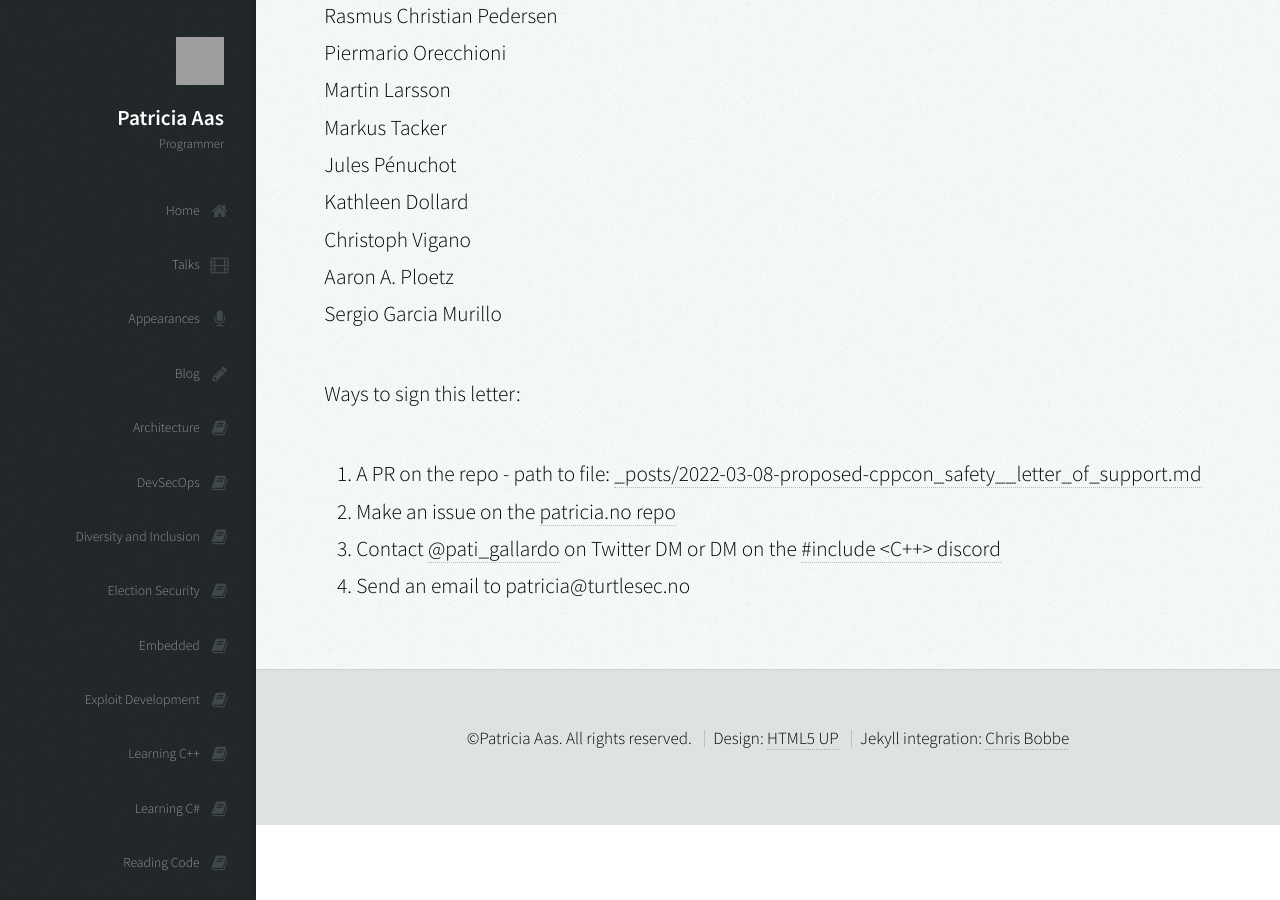
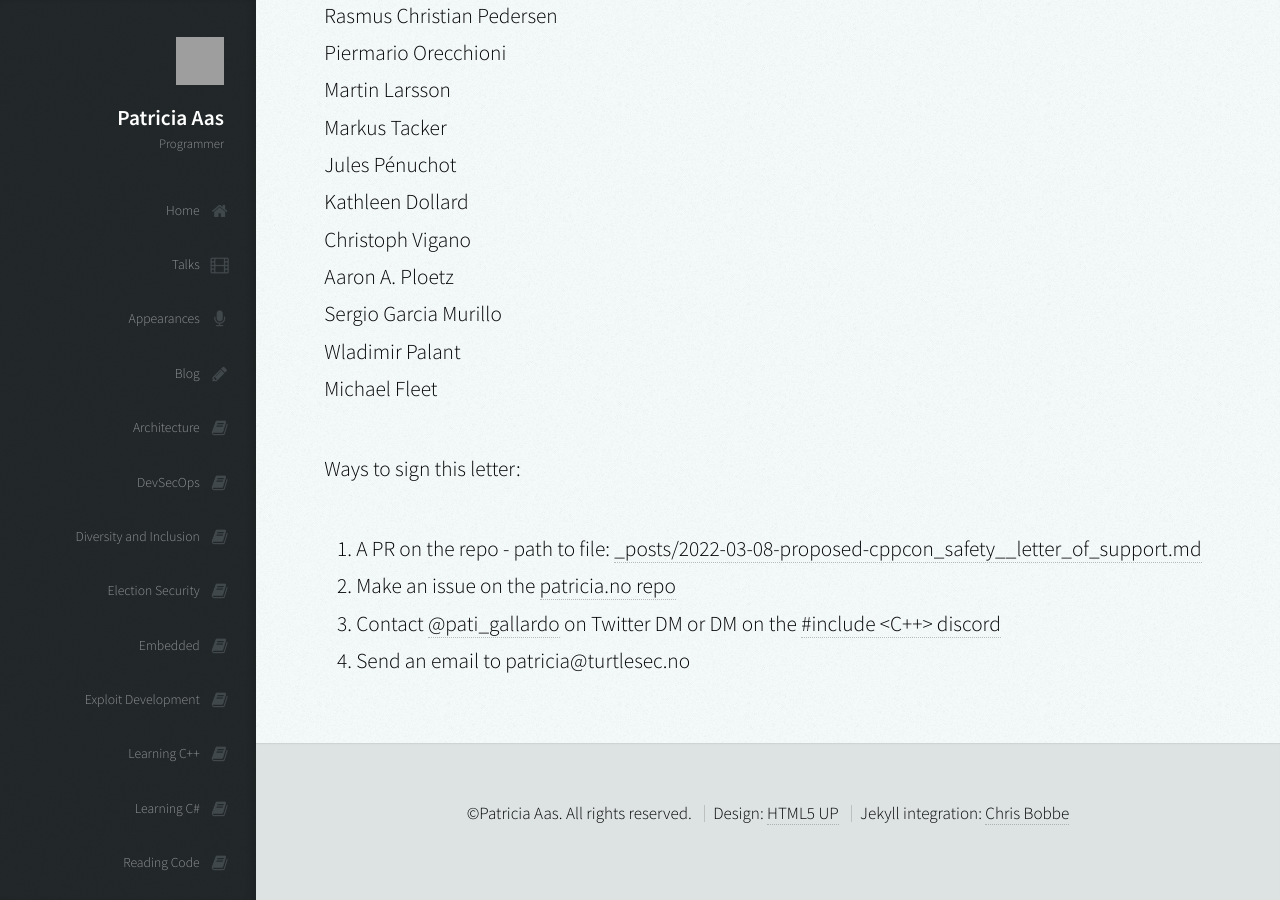
Before and after one commit to patricia-gallardo/patricia-gallardo.github.io, a Jekyll site: the page built from _posts/2022-03-08-proposed-cppcon_safety__letter_of_support.md, in a window 1280 px wide and 900 px high, scrolled down 8882 px. Built offline with Jekyll 4.4.1, drawn with Linux system fonts in a browser that asks for light colours; nearby versions of some CDN libraries; grey boxes are pictures that could not be loaded.

Commit message:
Update 2022-03-08-proposed-cppcon_safety__letter_of_support.md

```diff
--- a/_posts/2022-03-08-proposed-cppcon_safety__letter_of_support.md
+++ b/_posts/2022-03-08-proposed-cppcon_safety__letter_of_support.md
@@ -245,6 +245,8 @@ Kathleen Dollard <br>
 Christoph Vigano <br>
 Aaron A. Ploetz <br>
 Sergio Garcia Murillo <br>
+Wladimir Palant <br>
+Michael Fleet <br>
 
 
 Ways to sign this letter:
```
